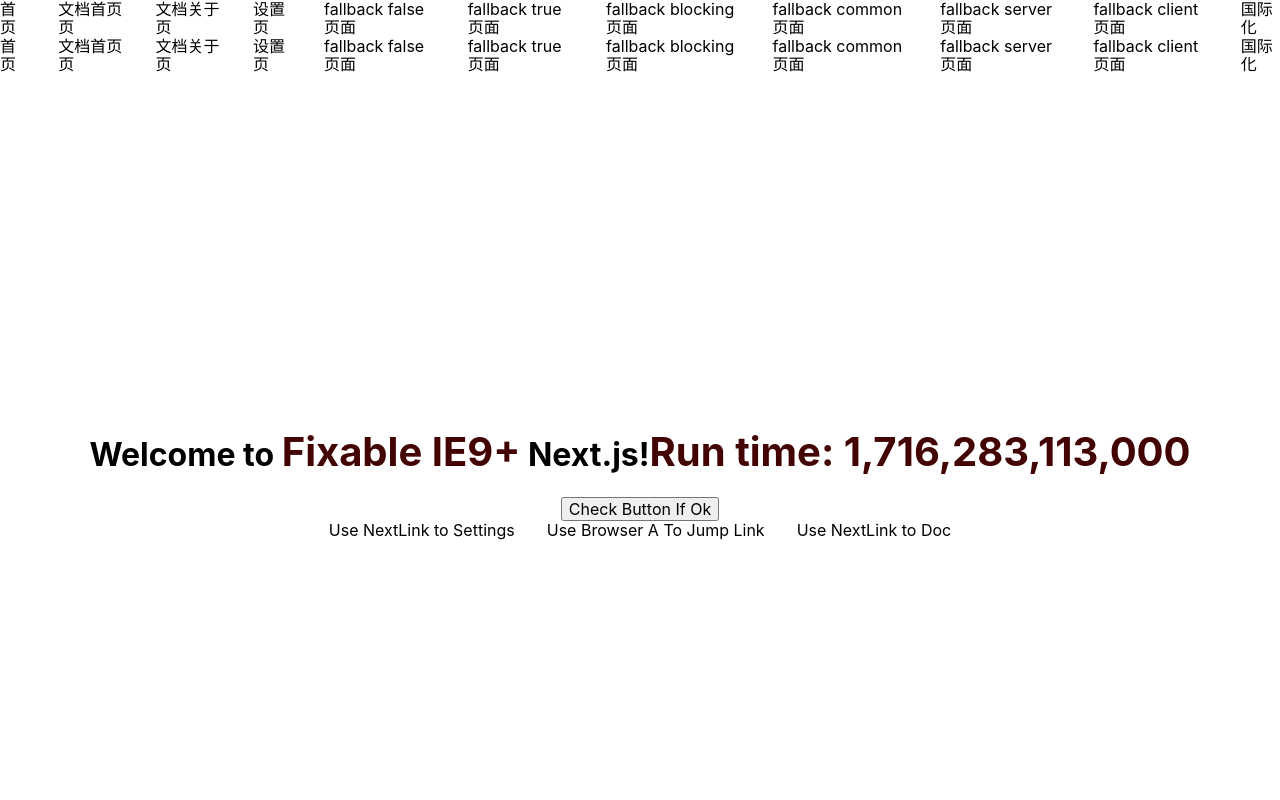
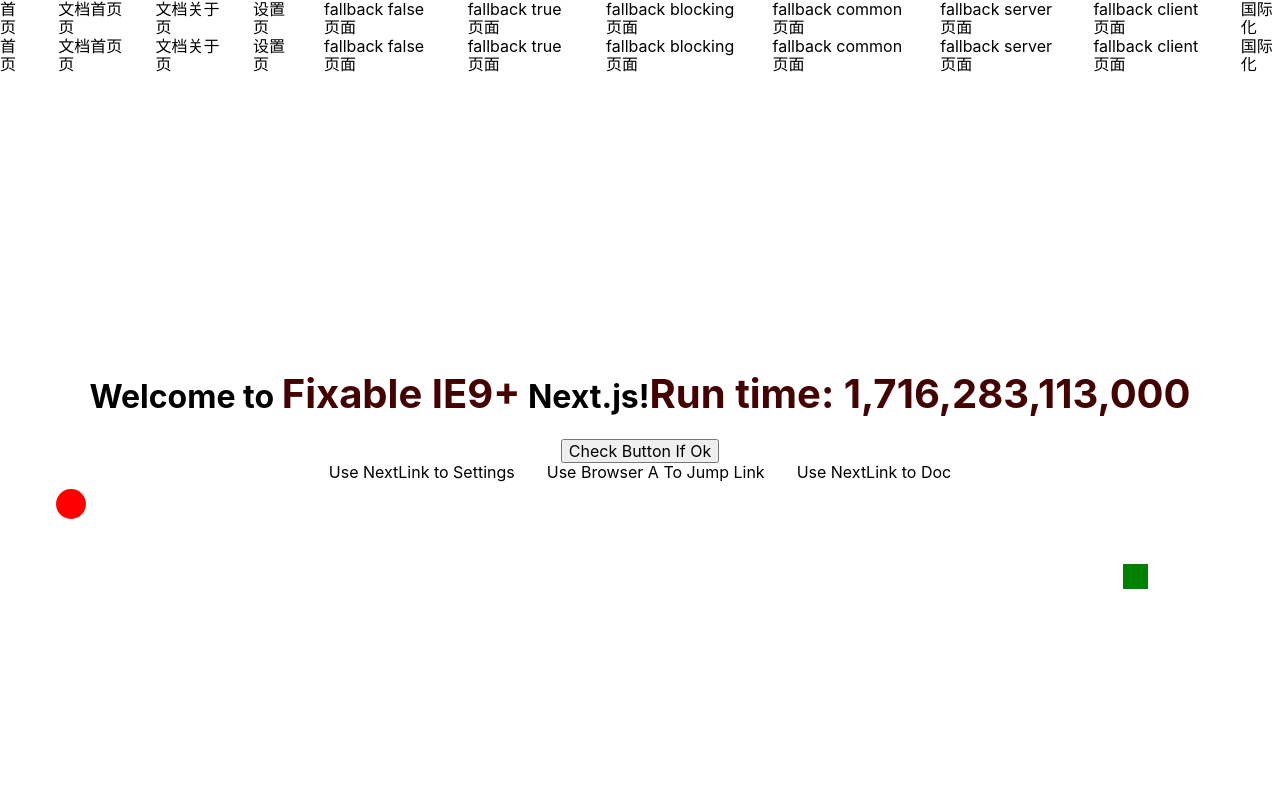
Before and after one commit to fireMan-34/nextjs-ie9, a Next.js app: page / in a window 1280 px wide. Shown: the top 800 px of the page. Built offline with nearby package versions, Linux system fonts and the light colour scheme.

Commit message:
feat: wait fix gsap set

```diff
--- a/package.json
+++ b/package.json
@@ -14,12 +14,12 @@
     "postinstall": "patch-package"
   },
   "dependencies": {
+    "@gsap/react": "^2.1.1",
     "@prisma/client": "^5.14.0",
-    "core-js": "3",
+    "core-js": "^3",
     "crypto-js": "^4.2.0",
+    "gsap": "^3.12.5",
     "i18next": "^23.11.5",
-    "jsrsasign": "^10.9.0",
-    "jsrsasign-util": "^1.0.5",
     "next": "12.3.4",
     "next-auth": "^4.24.7",
     "next-i18next": "^15.3.0",
--- a/pages/_document.js
+++ b/pages/_document.js
@@ -2,6 +2,9 @@
 import Script from "next/script";
 import Jump from "layouts/Jump";
 import { initReactI18next } from "react-i18next";
+import { gsap } from 'gsap';
+import { useGSAP } from '@gsap/react';
+
 
 /**
  * @type {import("next/document").DocumentInitialProps}
@@ -19,6 +22,9 @@
 };
 
 export default function NextDocument() {
+
+  gsap.registerPlugin(useGSAP);
+
   return <Html>
     <Head>
       {/* 降级方案 */}
--- a/pages/index.jsx
+++ b/pages/index.jsx
@@ -1,10 +1,27 @@
 /* eslint-disable @next/next/no-html-link-for-pages */
-import Head from 'next/head'
-import Image from 'next/image'
-import Link from 'next/link'
-import styles from '@styles/Home.module.css'
+import Head from "next/head";
+import Image from "next/image";
+import Link from "next/link";
+import { gsap } from "gsap";
+import { useGSAP } from "@gsap/react";
+import { useRef } from "react";
+import styles from "@styles/Home.module.css";
 
 export default function Home({ pageTime }) {
+  const container = useRef();
+  const box = useRef();
+  // 报错
+  useGSAP(
+    () => {
+      if (box.current && container.current) {
+        gsap.to(".box", { x: 300 });
+      }
+    },
+    {
+      scope: container,
+    }
+  );
+
   return (
     <div className={styles.container}>
       <Head>
@@ -15,19 +32,29 @@
 
       <main className={styles.main}>
         <h1 className={styles.title}>
-          Welcome to <span>Fixable IE9+</span> <a href="https://nextjs.org">Next.js!</a>
+          Welcome to <span>Fixable IE9+</span>{" "}
+          <a href="https://nextjs.org">Next.js!</a>
           <span>Run time: {pageTime}</span>
         </h1>
-        <button onClick={function () { console.log('ok') }} >Check Button If Ok</button>
+        <button
+          onClick={function () {
+            console.log("ok");
+          }}
+        >
+          Check Button If Ok
+        </button>
         <div className={styles.routeNav}>
-          <Link href={'/settings'}>Use NextLink to Settings </Link>
-          <a href='/settings' >Use Browser A To Jump Link</a>
-          <Link href={'/doc'}>Use NextLink to Doc </Link>
+          <Link href={"/settings"}>Use NextLink to Settings </Link>
+          <a href="/settings">Use Browser A To Jump Link</a>
+          <Link href={"/doc"}>Use NextLink to Doc </Link>
+        </div>
+        <div className={styles["ani-container"]}>
+          <div ref={container} className={styles["ani-box"]}></div>
+          <div ref={box} className={`${styles.box} box`}></div>
         </div>
       </main>
 
-      <footer className={styles.footer}>
-      </footer>
+      <footer className={styles.footer}></footer>
     </div>
-  )
+  );
 }
--- a/styles/Home.module.css
+++ b/styles/Home.module.css
@@ -32,3 +32,28 @@
   justify-content: space-between;
   gap: 2em;
 }
+
+.ani-container {
+  width: 100%;
+  height: 100px;
+  padding: 0 24px;
+  margin: 8px 0;
+  background-color: white;
+  position: relative;
+}
+
+.ani-box {
+  width: 30px;
+  height: 30px;
+  border-radius: 50%;
+  background-color: red;
+}
+
+.box {
+  width: 25px;
+  height: 25px;
+  position: absolute;
+  bottom: 0;
+  right: 100px;
+  background-color: green;
+}
--- a/utils/auth/user.ts
+++ b/utils/auth/user.ts
@@ -1,5 +1,4 @@
-import { HmacSHA256, enc, lib, AES, SHA256, } from "crypto-js";
-import { JwkObject } from 'jsrsasign';
+import { HmacSHA256, enc, lib, AES, } from "crypto-js";
 
 import { PUBLIC_AUTH_KEY } from "constants/index";
 
```
Also changed, not shown: tests/module/crypto.ts (deleted, +0 -7 lines), 1 other file (tests, documents, lock files or other folders).
